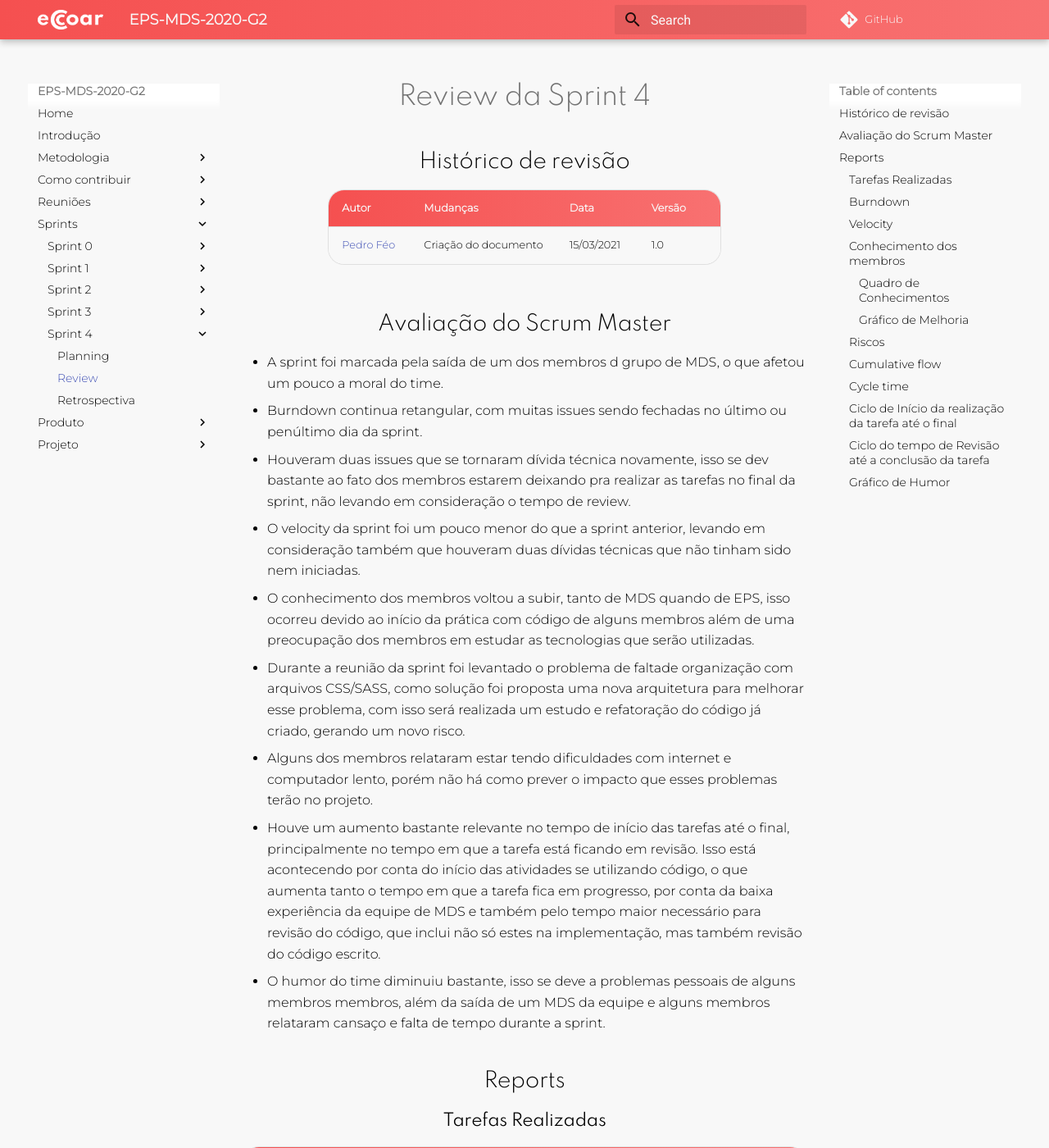
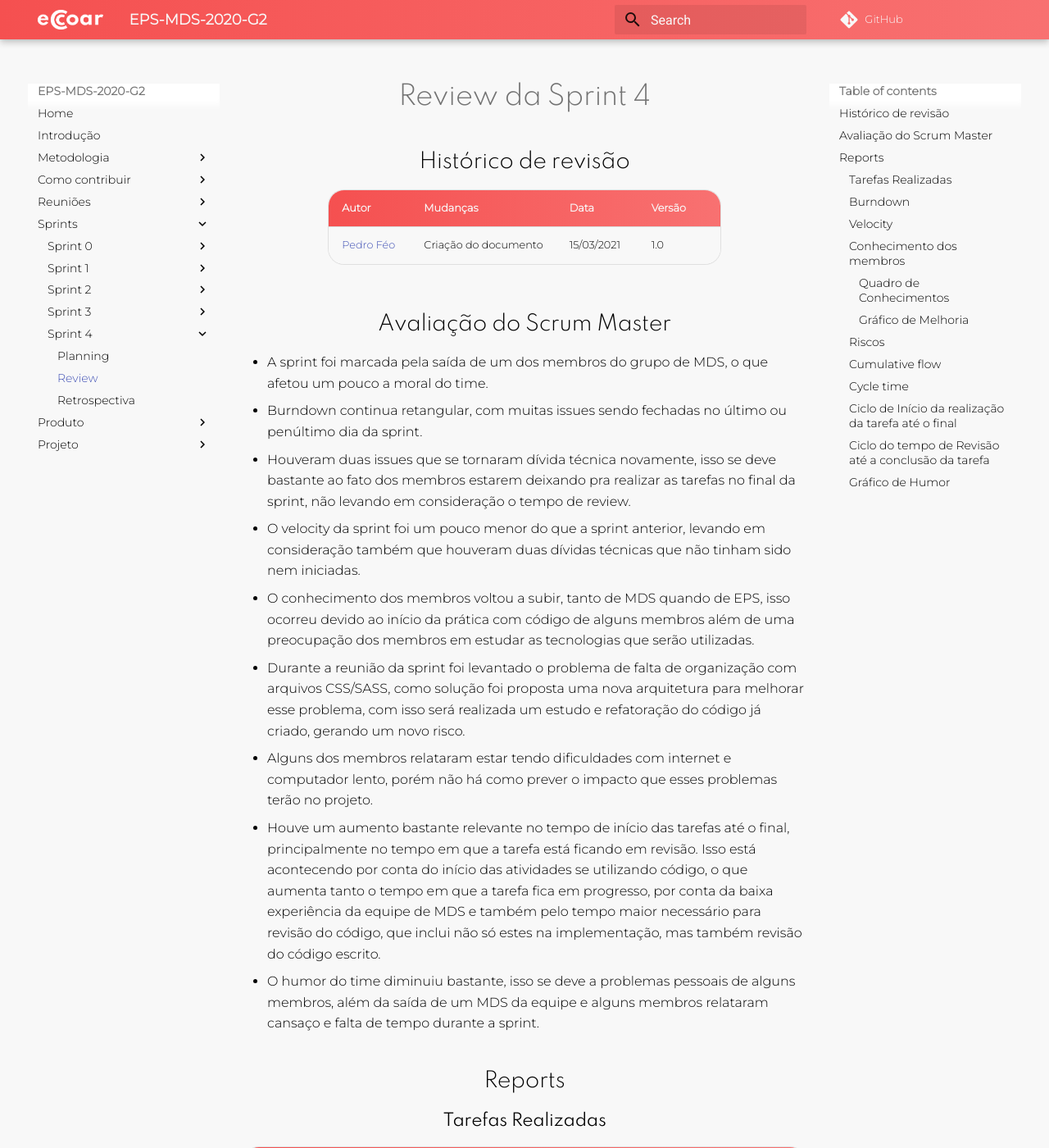
Before and after one commit to fga-eps-mds/2020.2-Eccoar, an MkDocs documentation site: the page built from docs/sprints/4/review.md, in a window 1280 px wide and 1400 px high. Shown: the whole window at 82% size. Built offline with MkDocs 1.6.1 and Material for MkDocs 9.7.7, drawn with Linux system fonts in a browser that asks for light colours; comment, search, counter and statistics services are not loaded; old or Windows-style settings are respelled for this version of MkDocs.

Commit message:
fix spelling errors

```diff
--- a/docs/sprints/4/review.md
+++ b/docs/sprints/4/review.md
@@ -8,15 +8,15 @@
 
 ## Avaliação do Scrum Master
 
-- A sprint foi marcada pela saída de um dos membros d grupo de MDS, o que afetou um pouco a moral do time.
+- A sprint foi marcada pela saída de um dos membros do grupo de MDS, o que afetou um pouco a moral do time.
 - Burndown continua retangular, com muitas issues sendo fechadas no último ou penúltimo dia da sprint.
-- Houveram duas issues que se tornaram dívida técnica novamente, isso se dev bastante ao fato dos membros estarem deixando pra realizar as tarefas no final da sprint, não levando em consideração o tempo de review.
+- Houveram duas issues que se tornaram dívida técnica novamente, isso se deve bastante ao fato dos membros estarem deixando pra realizar as tarefas no final da sprint, não levando em consideração o tempo de review.
 - O velocity da sprint foi um pouco menor do que a sprint anterior, levando em consideração também que houveram duas dívidas técnicas que não tinham sido nem iniciadas.
 - O conhecimento dos membros voltou a subir, tanto de MDS quando de EPS, isso ocorreu devido ao início da prática com código de alguns membros além de uma preocupação dos membros em estudar as tecnologias que serão utilizadas.
-- Durante a reunião da sprint foi levantado o problema de faltade organização com arquivos CSS/SASS, como solução foi proposta uma nova arquitetura para melhorar esse problema, com isso será realizada um estudo e refatoração do código já criado, gerando um novo risco.
+- Durante a reunião da sprint foi levantado o problema de falta de organização com arquivos CSS/SASS, como solução foi proposta uma nova arquitetura para melhorar esse problema, com isso será realizada um estudo e refatoração do código já criado, gerando um novo risco.
 - Alguns dos membros relataram estar tendo dificuldades com internet e computador lento, porém não há como prever o impacto que esses problemas terão no projeto.
 - Houve um aumento bastante relevante no tempo de início das tarefas até o final, principalmente no tempo em que a tarefa está ficando em revisão. Isso está acontecendo por conta do início das atividades se utilizando código, o que aumenta tanto o tempo em que a tarefa fica em progresso, por conta da baixa experiência da equipe de MDS e também pelo tempo maior necessário para revisão do código, que inclui não só estes na implementação, mas também revisão do código escrito.
-- O humor do time diminuiu bastante, isso se deve a problemas pessoais de alguns membros membros, além da saída de um MDS da equipe e alguns membros relataram cansaço e falta de tempo durante a sprint.
+- O humor do time diminuiu bastante, isso se deve a problemas pessoais de alguns membros, além da saída de um MDS da equipe e alguns membros relataram cansaço e falta de tempo durante a sprint.
 
 ## Reports
 
```
